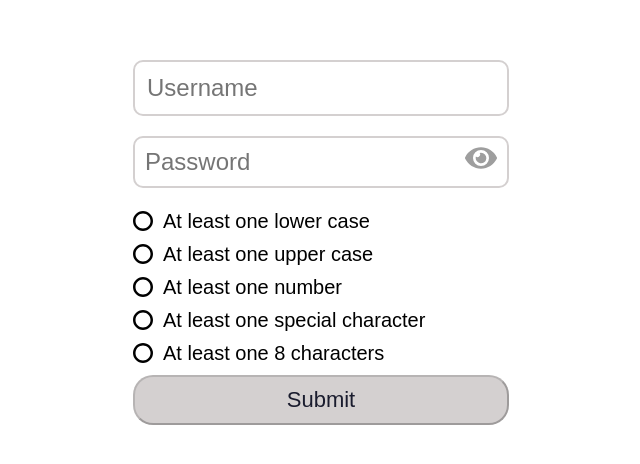
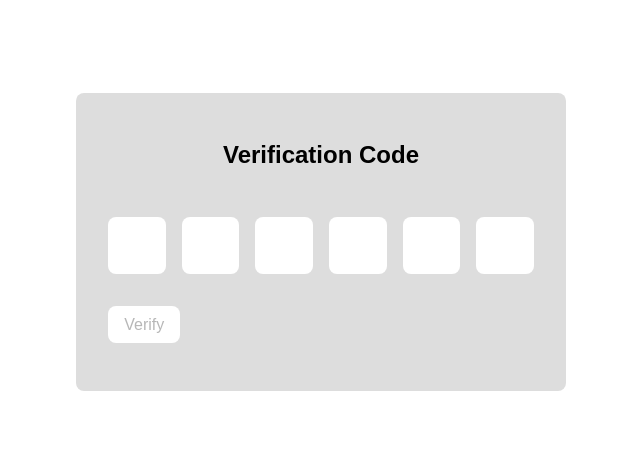
Before and after one commit to iradualbert/react-forms-tut, a React (Create React App) app in the folder frontend/: page / in a window 1280 px wide. Shown: the part 158-622 px from the top of the page, without its empty margins (319-959 px from the left). Built offline with nearby package versions, Linux system fonts and the light colour scheme.

Commit message:
added Input verification

```diff
--- a/frontend/src/App.js
+++ b/frontend/src/App.js
@@ -1,42 +1,44 @@
 // import "./App.css";
-import { useState } from "react";
-import Form from "./components/Form";
-import RegisterForm from "./components/RegisterForm";
-import ImageUploader from "./components/ImageUploader";
-import Uploader from "./components/Uploader";
-import PasswordField from "./components/fields/PasswordField";
-
-const lowerReg = /(?=.*?[a-z])/;
-const upperReg = /(?=.*?[A-Z])/;
-const numberReg = /(?=.*?[0-9])/;
-const specialReg = /(?=.*?[#?!@$%^&*-])/;
-const lengthReg = /.{8,}/;
+import { useState, useRef } from "react";
+// import Uploader from "./components/Uploader";
+// import ImageUploader from "./components/ImageUploader";
+import CodeVerification from "./components/VerificationInput/VerificationInput";
 
 const App = () => {
-  const [password, setPassword] = useState("");
-  const [isPasswordValid, setIsPasswordValid] = useState(false);
-  const [username, setUsername] = useState("");
+  const [code, setCode] = useState("");
+  const [isCodeInvalid, setIsCodeInvalid] = useState(false);
+  const formRef = useRef();
+  const LENGTH = 6;
 
+  const handleSubmit = (e) => {
+    e.preventDefault();
+    if (code !== "234224") {
+      setIsCodeInvalid(true);
+    }
+  };
+
+  const handleChange = value => {
+    setCode(value);
+    setIsCodeInvalid(false);
+  }
 
   return (
     <div className="container">
-      <form>
-        <input
-          name="name"
-          placeholder="Username"
-		  value={username}
-		  onChange={event => setUsername(event.target.value)}
-          style={{ marginBottom: 20 }}
+      <form onSubmit={handleSubmit} ref={formRef}>
+        <h2 style={{ textAlign: "center" }}>Verification Code</h2>
+        <CodeVerification
+          formRef={formRef}
+          isCodeInvalid={isCodeInvalid}
+          code={code}
+          LENGTH={6}
+          onChange={handleChange}
         />
-        <PasswordField
-          value={password}
-          setIsPasswordValid={setIsPasswordValid}
-		  onChange={(event) => setPassword(event.target.value)}
-        />
-		<button type="submit" disabled={!isPasswordValid || !username}>
-			Submit
-		</button>
+        <button type="submit" disabled={code.length < LENGTH}>
+          Verify
+        </button>
       </form>
+      {/* <Uploader /> */}
+      {/* <ImageUploader /> */}
     </div>
   );
 };
--- /dev/null
+++ b/frontend/src/components/VerificationInput/Verification.css
@@ -0,0 +1,80 @@
+* {
+    box-sizing: border-box;
+    font-family: Arial, Helvetica, sans-serif;
+    margin: 0;
+    padding: 0;
+}
+
+:root {
+    --grey-color: #ddd;
+    --white-color : #fff;
+    --back-color: #1d1d1d;
+    --border-radius: 0.5rem;
+    --red-color: #b02c2c;
+}
+
+body {
+    display: flex;
+    flex-direction: column;
+    height: 100vh;
+    justify-content: center;
+    align-items: center;
+}
+
+.container {
+    justify-content: flex-start;
+    background-color: var(--grey-color);
+    border-radius: var(--border-radius);
+    padding: 3rem 2rem;
+}
+
+.inputs, .invalid-inputs {
+    display: flex;
+    margin-top: 3rem;
+    gap: 1rem;
+}
+
+.invalid-inputs > input {
+    border: 2px solid var(--red-color);
+}
+
+input {
+    width: 3.6rem;;
+    height: 3.6rem;
+    font-size: large;
+    font-weight: 600;
+    padding: 2px 6px;
+    text-align: center;
+    border: none;
+    outline: none;
+    border-radius: var(--border-radius);
+}
+
+input:focus {
+    border: 2px solid var(--back-color);
+}
+
+input:hover {
+    border: 2px solid var(--back-color) ;
+}
+
+
+
+button {
+    padding: 0.6rem 1rem;
+    font-size: medium;
+    margin-top: 2rem;
+    border: none;
+    border-radius: var(--border-radius);
+    background-color: var(--white-color);
+}
+
+button:hover {
+    color: var(--white-color);
+    background-color: var(--back-color);
+}
+
+/* button:disabled {
+    background-color: var(--grey-color);
+    border: 2px solid var(--white-color);
+} */
--- /dev/null
+++ b/frontend/src/components/VerificationInput/VerificationInput.jsx
@@ -0,0 +1,65 @@
+import { useRef, useState } from "react";
+import "./Verification.css";
+
+const InputVerification = ({
+  LENGTH = 6,
+  type = "text",
+  onChange,
+  isCodeInvalid
+}) => {
+  const [values, setValues] = useState([]);
+  // const selectedIndex = code.length ? values.length : 0;
+
+  const inputRefs = useRef([]);
+
+  const onInputChange = (index) => {
+    return (event) => {
+      const boxValue = event.target.value;
+      let code;
+      setValues((_values) => {
+        _values[index] = boxValue;
+        code = _values.join("");
+        return _values;
+      });
+      onChange(code);
+      if (index === LENGTH - 1) return;
+      if (boxValue || boxValue === 0) {
+        inputRefs.current[index + 1].focus();
+      }
+    };
+  };
+
+  const onKeyDown = (index) => (event) => {
+    if (index === 0) return;
+    if (event.key === "Delete" || event.key === "Backspace") {
+      if (
+        inputRefs.current[index].value ||
+        inputRefs.current[index].value === 0
+      )
+        return;
+      inputRefs.current[index - 1].focus();
+    }
+  };
+
+  const Boxes = new Array(LENGTH).fill(0);
+
+  return (
+    <div className={ isCodeInvalid ? "invalid-inputs" : "inputs"}>
+      {Boxes.map((_, index) => (
+        <input
+          autoCorrect="false"
+          autoCapitalize="false"
+          value={values[index]}
+          ref={(el) => (inputRefs.current[index] = el)}
+          key={index}
+          maxLength={1}
+          onChange={onInputChange(index)}
+          onKeyDown={onKeyDown(index)}
+          type={type}
+        />
+      ))}
+    </div>
+  );
+};
+
+export default InputVerification;
```
